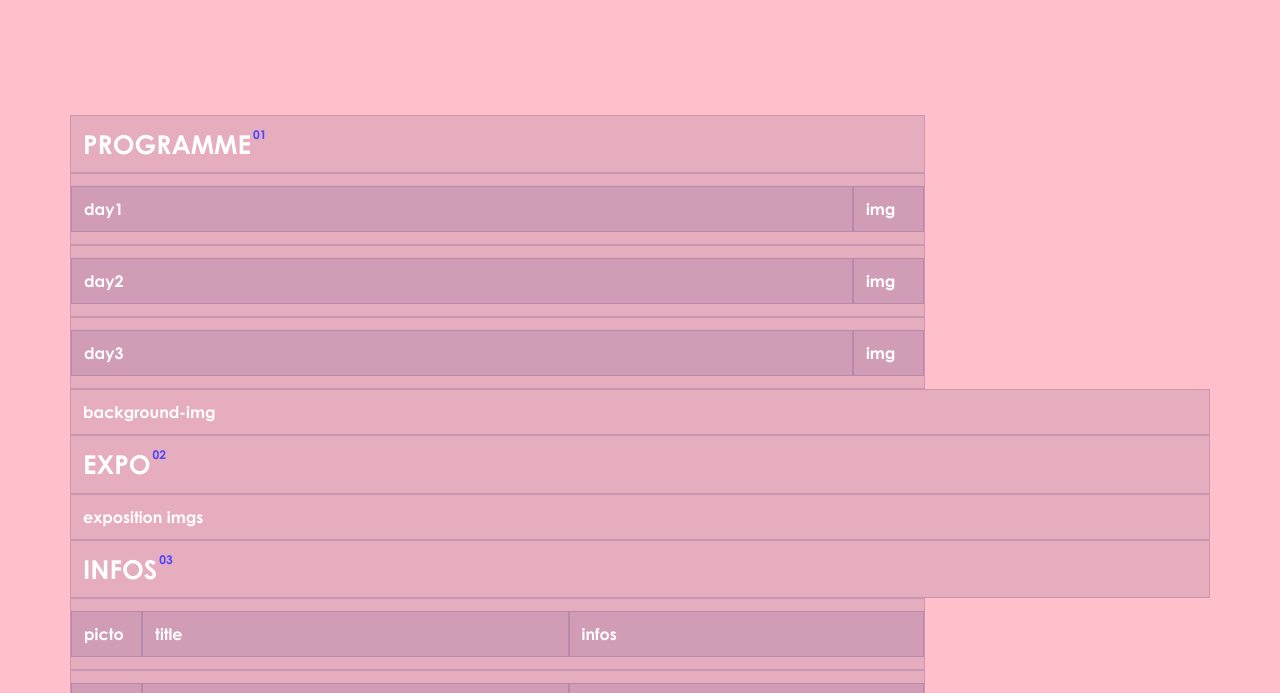
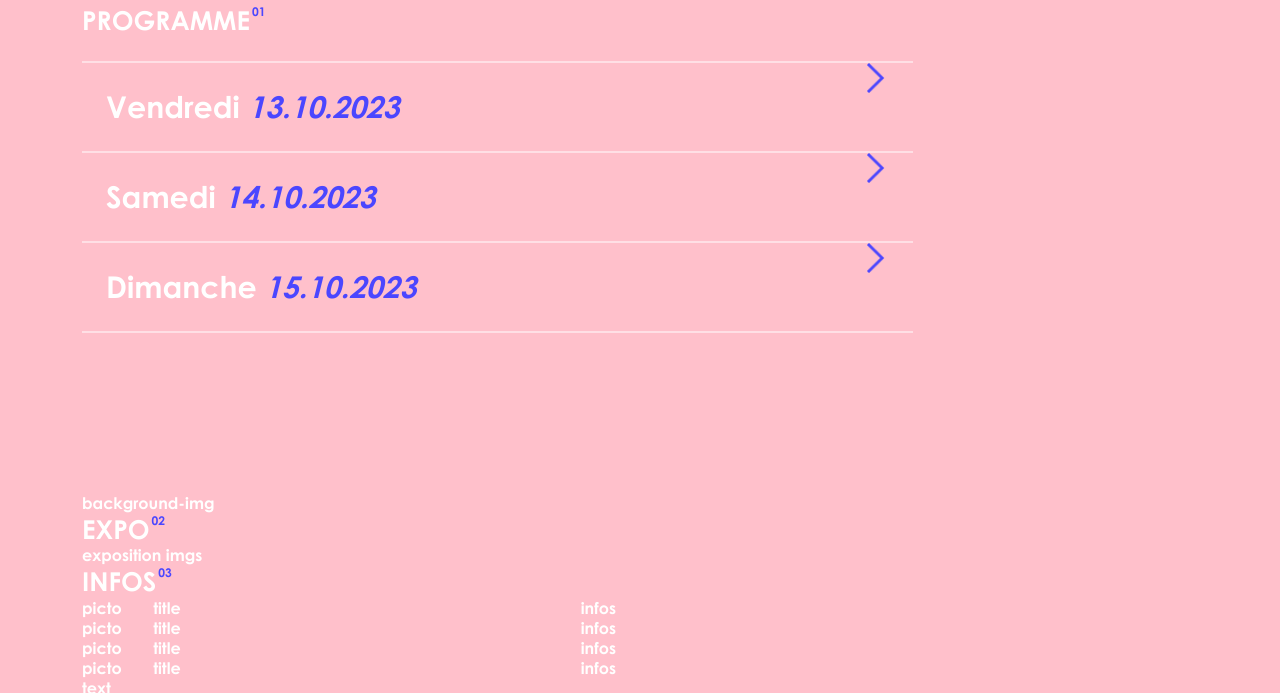
Before and after one commit to rebeccaschuell/eikonica-ppro, a website built with Parcel: page src/index.html in a window 1280 px wide. Shown: the part 1110-1803 px from the top of the page. Built offline with nearby package versions, Linux system fonts and the light colour scheme.

Commit message:
commencer la section programme

```diff
--- a/src/index.html
+++ b/src/index.html
@@ -54,7 +54,7 @@
             <div class="col-7">
               <div class="introduction-text">
                 <p>
-                  Le festival d' <span>arts numériques</span> eikonica de
+                  Le festival d'<span>arts numériques</span> eikonica de
                   <span>Fribourg</span> est l'événement à ne pas manquer pour
                   tous les amateurs de nouvelles technologies, d'art
                   contemporain et tous les curieux. Du
@@ -90,26 +90,58 @@
               </div>
             </div>
             <div class="col-9">
-              <div class="program-day">
+              <div class="program-day program-day-fiday">
                 <div class="row">
-                  <div class="col-11"><p>day1</p></div>
-                  <div class="col-1">img</div>
+                  <div class="col-11">
+                    <p class="program-date-text">
+                      Vendredi
+                      <span>13.10.2023</span>
+                    </p>
+                  </div>
+                  <div class="col-1">
+                    <img
+                      src="../src/img/arrow.webp"
+                      alt="Click pour visiter le programme"
+                      class="program-arrow"
+                    />
+                  </div>
                 </div>
               </div>
             </div>
             <div class="col-9">
-              <div class="program-day">
+              <div class="program-day program-day-saturday">
                 <div class="row">
-                  <div class="col-11"><p>day2</p></div>
-                  <div class="col-1">img</div>
+                  <div class="col-11">
+                    <p class="program-date-text">
+                      Samedi <span>14.10.2023</span>
+                    </p>
+                  </div>
+                  <div class="col-1">
+                    <img
+                      src="../src/img/arrow.webp"
+                      alt="Click pour visiter le programme"
+                      class="program-arrow"
+                    />
+                  </div>
                 </div>
               </div>
             </div>
             <div class="col-9">
-              <div class="program-day">
+              <div class="program-day program-day-sunday">
                 <div class="row">
-                  <div class="col-11"><p>day3</p></div>
-                  <div class="col-1">img</div>
+                  <div class="col-11">
+                    <p class="program-date-text">
+                      Dimanche
+                      <span>15.10.2023</span>
+                    </p>
+                  </div>
+                  <div class="col-1">
+                    <img
+                      src="../src/img/arrow.webp"
+                      alt="Click pour visiter le programme"
+                      class="program-arrow"
+                    />
+                  </div>
                 </div>
               </div>
             </div>
--- a/src/scss/_base.scss
+++ b/src/scss/_base.scss
@@ -50,14 +50,14 @@ video {
 // base rules
 // ==================================== */
 
-.row + .row {
-  margin-top: 16px;
-}
+// .row + .row {
+//   margin-top: 16px;
+// }
 
-.row > .col,
-.row > [class^="col-"] {
-  padding-top: 12px;
-  padding-bottom: 12px;
-  background-color: rgba(86, 61, 124, 0.15);
-  border: 1px solid rgba(86, 61, 124, 0.2);
-}
+// .row > .col,
+// .row > [class^="col-"] {
+//   padding-top: 12px;
+//   padding-bottom: 12px;
+//   // background-color: rgba(86, 61, 124, 0.15);
+//   // border: 1px solid rgba(86, 61, 124, 0.2);
+// }
--- a/src/scss/modules/_contact.scss
+++ b/src/scss/modules/_contact.scss
@@ -16,5 +16,4 @@
   top: 0;
   padding-left: 2px;
   position: absolute;
-  margin-top: 12px;
 }
--- a/src/scss/modules/_exposition.scss
+++ b/src/scss/modules/_exposition.scss
@@ -16,5 +16,4 @@
   top: 0;
   padding-left: 2px;
   position: absolute;
-  margin-top: 12px;
 }
--- a/src/scss/modules/_information.scss
+++ b/src/scss/modules/_information.scss
@@ -16,5 +16,4 @@
   top: 0;
   padding-left: 2px;
   position: absolute;
-  margin-top: 12px;
 }
--- a/src/scss/modules/_partner.scss
+++ b/src/scss/modules/_partner.scss
@@ -16,5 +16,4 @@
   top: 0;
   padding-left: 2px;
   position: absolute;
-  margin-top: 12px;
 }
--- a/src/scss/modules/_program.scss
+++ b/src/scss/modules/_program.scss
@@ -1,5 +1,6 @@
 .program {
   position: relative;
+  margin-bottom: 160px;
 }
 
 .program-title-text {
@@ -7,6 +8,7 @@
   font-size: 26px;
   letter-spacing: 3;
   text-transform: uppercase;
+  margin-bottom: 24px;
 }
 
 .program-title-number {
@@ -16,5 +18,31 @@
   top: 0;
   padding-left: 2px;
   position: absolute;
-  margin-top: 12px;
 }
+
+.program-date-text {
+  font-size: 30px;
+  line-height: 36px;
+  padding-left: 24px;
+  padding-top: 26px;
+  padding-bottom: 26px;
+}
+
+.program-day {
+  border-bottom: solid 2px var(--ligne-color);
+}
+
+.program-day-fiday {
+  border-top: solid 2px var(--ligne-color);
+  border-bottom: solid 2px var(--ligne-color);
+}
+
+.program-date-text span {
+  font-style: italic;
+  color: var(--main-color);
+}
+
+.program-arrow,
+img {
+  height: 30px;
+}
```
